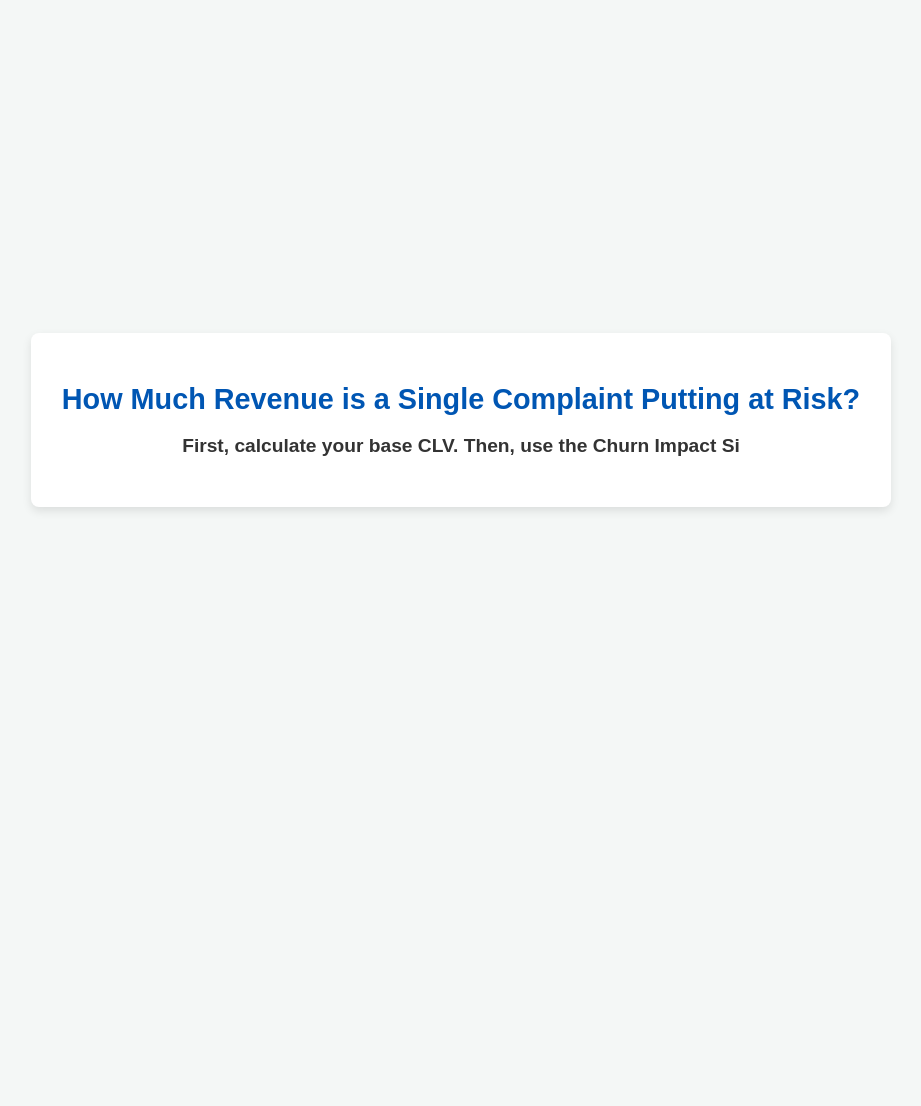
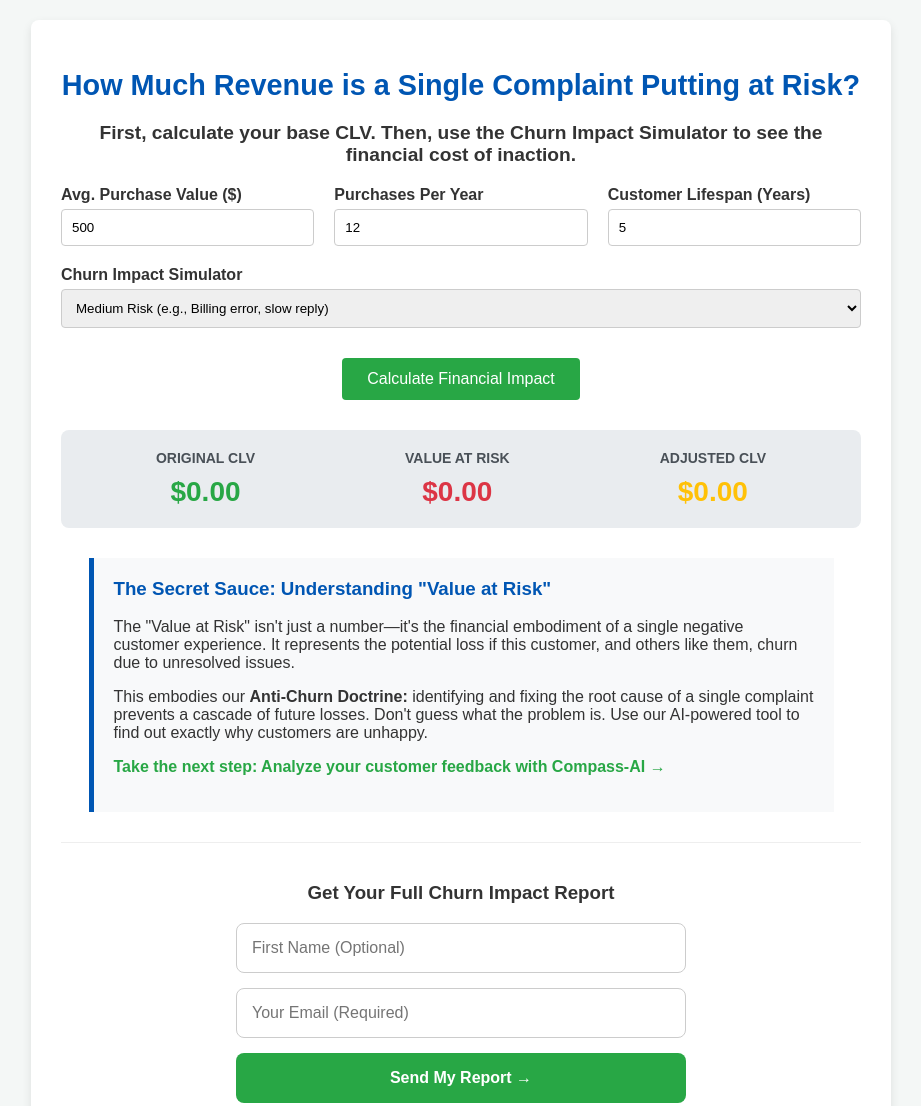
Before and after one commit to amrab05/CLV-Calculator, a website: page index.html in a window 1280 px wide. Shown: the top 1106 px of the page, without its empty margins (179-1100 px from the left). Before the commit the page ends 840 px from the top, so only its background shows below. Drawn offline with Linux system fonts and the light colour scheme.

Commit message:
Font size updates 2

```diff
--- a/index.html
+++ b/index.html
@@ -35,4 +35,70 @@
 <body>
   <div class="container">
     <h1>How Much Revenue is a Single Complaint Putting at Risk?</h1>
-    <p class="subtitle">First, calculate your base CLV. Then, use the Churn Impact Si
+    <p class="subtitle">First, calculate your base CLV. Then, use the Churn Impact Simulator to see the financial cost of inaction.</p>
+
+    <div class="calculator-section">
+      <div class="input-group">
+        <div class="input-field">
+          <label for="avgPurchaseValue">Avg. Purchase Value ($)</label>
+          <input type="number" id="avgPurchaseValue" value="500">
+        </div>
+        <div class="input-field">
+          <label for="purchasesPerYear">Purchases Per Year</label>
+          <input type="number" id="purchasesPerYear" value="12">
+        </div>
+        <div class="input-field">
+          <label for="lifespan">Customer Lifespan (Years)</label>
+          <input type="number" id="lifespan" value="5">
+        </div>
+      </div>
+
+      <div class="input-field" style="margin-top: 20px;">
+        <label for="churnRisk">Churn Impact Simulator</label>
+        <select id="churnRisk">
+          <option value="0.10">Low Risk (e.g., Minor inconvenience)</option>
+          <option value="0.25" selected>Medium Risk (e.g., Billing error, slow reply)</option>
+          <option value="0.50">High Risk (e.g., Product failure, rude service)</option>
+          <option value="0.75">Critical Risk (e.g., Data breach, public safety issue)</option>
+        </select>
+      </div>
+
+      <button id="calculateBtn" onclick="calculateImpact()">Calculate Financial Impact</button>
+    </div>
+
+    <div class="results">
+      <div class="result-item">
+        <h4>Original CLV</h4>
+        <p id="originalClv">$0.00</p>
+      </div>
+      <div class="result-item">
+        <h4>Value at Risk</h4>
+        <p id="valueAtRisk">$0.00</p>
+      </div>
+      <div class="result-item">
+        <h4>Adjusted CLV</h4>
+        <p id="adjustedClv">$0.00</p>
+      </div>
+    </div>
+
+    <!-- === Strategic Hook Section === -->
+    <div class="explanation-section">
+      <h3>The Secret Sauce: Understanding "Value at Risk"</h3>
+      <p>The "Value at Risk" isn't just a number—it's the financial embodiment of a single negative customer experience. It represents the potential loss if this customer, and others like them, churn due to unresolved issues.</p>
+      <p>This embodies our <strong>Anti-Churn Doctrine:</strong> identifying and fixing the root cause of a single complaint prevents a cascade of future losses. Don't guess what the problem is. Use our AI-powered tool to find out exactly why customers are unhappy.</p>
+      <p><a href="https://complaint-compass.aiadvisorsgroup.co/" target="_blank" rel="noopener noreferrer">Take the next step: Analyze your customer feedback with Compass-AI →</a></p>
+    </div>
+
+    <div class="report-section">
+      <h3>Get Your Full Churn Impact Report</h3>
+      <form id="reportForm">
+        <input type="text" id="firstName" placeholder="First Name (Optional)" class="form-element">
+        <input type="email" id="email" placeholder="Your Email (Required)" required class="form-element">
+        <button type="submit" class="form-element">Send My Report →</button>
+      </form>
+    </div>
+  </div>
+
+  <script src="script.js"></script>
+</body>
+</html>
```
